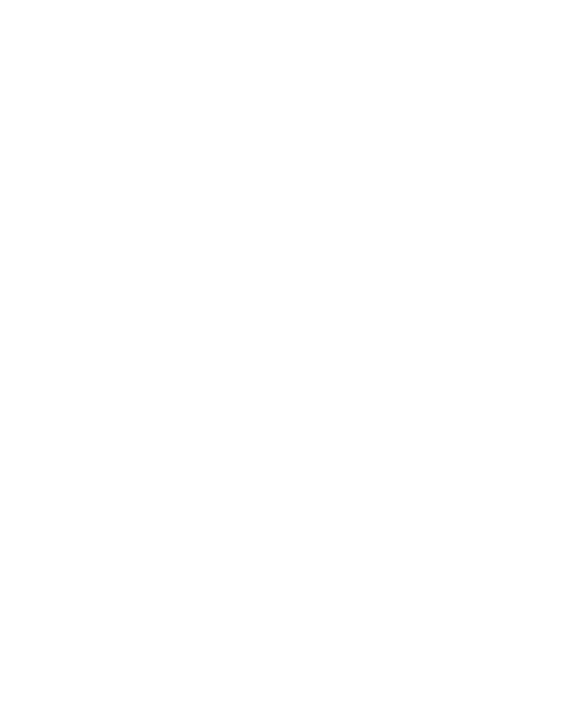
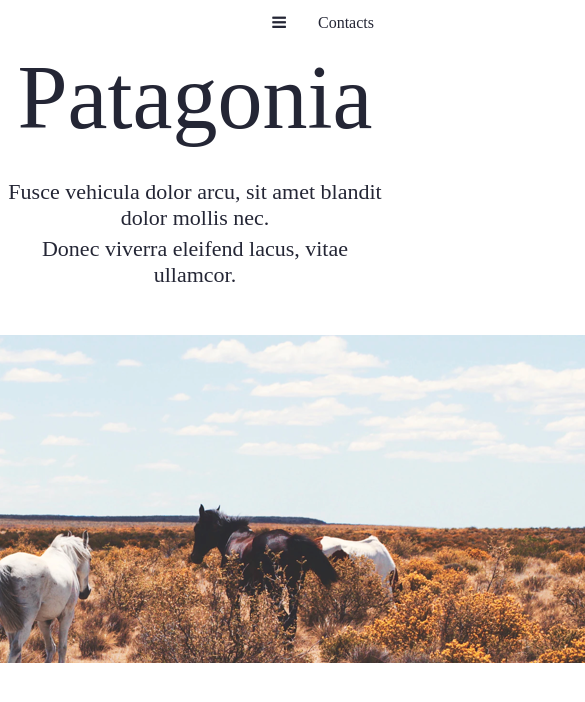
Before and after one commit to CarroRoos/responsiveNav, a plain HTML site: page index.html in a window 390 px wide. Shown: the top 702 px of the page, 585 px wide, since content can reach past the window. Drawn offline with Linux system fonts and the light colour scheme.

Commit message:
changes in html and scss

```diff
--- a/index.html
+++ b/index.html
@@ -6,14 +6,48 @@
     <meta name="viewport" content="width-device-width, initial-scale=1.0">
     <title>Responsive Webb</title>
     <link rel="stylesheet" href="styles/index.css">
+    <link rel="stylesheet" href="https://cdnjs.cloudflare.com/ajax/libs/font-awesome/4.7.0/css/font-awesome.min.css">
+    <link
+        href="https://fonts.googleapis.com/css?family=Poppins:100,100i,200,200i,300,300i,400,400i,500,500i,600,600i,700,700i,800,800i,900,900i&display=swap"
+        rel="stylesheet">
 </head>
 
 <body>
     <header>
-    <nav></nav>
+        <nav>
+            <div class="topnav" id="myTopnav">
+                <a href="#contacts" class="active">Contacts</a>
+                <a href="#services">Services</a>
+                <a href="#works">Works</a>
+                <a href="javascript:void(0);" class="icon" onclick="myFunction()">
+                    <i class="fa fa-bars"></i>
+                </a>
+            </div>
+        </nav>
     </header>
 
+
     <main>
+
+        <div class="first">
+            <h1 class="first_heading">
+                Patagonia
+            </h1>
+            <p class="first_text">
+                Fusce vehicula
+                dolor arcu, sit
+                amet blandit dolor
+                mollis nec.
+            </p>
+            <p class="first_second-text">
+                Donec viverra
+                eleifend lacus, vitae ullamcor.
+            </p>
+        </div>
+        <div class="first_container">
+            <img class="first_img" src="./img/Image.png" alt="horses">
+        </div>
+
     </main>
 
 
@@ -24,7 +58,16 @@
     <footer></footer>
 
 
+    <script>
+        function myFunction() {
+            var x = document.getElementById("myTopnav");
+            if (x.className === "topnav") {
+                x.className += " responsive";
+            } else {
+                x.className = "topnav";
+            }
+        }
+    </script>
+</body>
 
-    </body>
-
-    </html>
+</html>
--- /dev/null
+++ b/styles/index.scss
@@ -0,0 +1,119 @@
+* {
+    margin: 0;
+    padding: 0;
+    box-sizing: border-box;
+}
+
+
+
+.body {
+    width: 100%;
+    font-family: 'Poppins', sans-serif;
+    margin: 0;
+    padding-bottom: 0px;
+}
+
+$font-color: #242635;
+$background-color: #FFFFFF;
+$hover-background-color:#ddd;
+$hover-font: black;
+
+// nav
+
+.topnav {
+    overflow: hidden;
+    background-color: $background-color;
+  }
+
+  .topnav a {
+    float: right;
+    display: block;
+    color: $font-color;
+    text-align: center;
+    padding: 14px 16px;
+    text-decoration: none;
+    font-size: 16px;
+  }
+
+  .topnav a:hover {
+    background-color: $hover-background-color;
+    color: $hover-font;
+  }
+
+
+  .topnav .icon {
+    display: none;
+  }
+
+
+// main
+
+.first {
+    display: flex;
+    flex-direction: column;
+
+&_heading {
+    display: flex;
+    justify-content: center;
+    font-weight: 500;
+    font-size: 90px;
+    color: $font-color;
+    margin-bottom: 30px;
+}
+
+&_text {
+    display: flex;
+    justify-content: center;
+    text-align: center;
+    font-size: 22px;
+    color: $font-color;
+}
+
+&_second-text {
+    display: flex;
+    justify-content: center;
+    text-align: center;
+    font-size: 22px;
+    color: $font-color;
+    margin-top: 5px;
+}
+
+
+&_img {
+    display: flex;
+    justify-content: center;
+    width: 864px;
+    height: 328px;
+    margin-top: 47px;
+}
+
+&_container {
+    display: flex;
+    justify-content: center;
+}
+
+}
+
+// media
+
+@media screen and (max-width: 600px) {
+    .topnav a:not(:first-child) {display: none;}
+    .topnav a.icon {
+      float: right;
+      display: block;
+    }
+  }
+
+  @media screen and (max-width: 600px) {
+    .topnav.responsive {position: relative;}
+    .topnav.responsive .icon {
+      position: absolute;
+      right: 0;
+      top: 0;
+    }
+    .topnav.responsive a {
+      float: none;
+      display: block;
+      text-align: left;
+    }
+  }
```
Also changed, not shown: img/Image.png (added), index.scss (deleted), styles/index.css, 1 other file.
